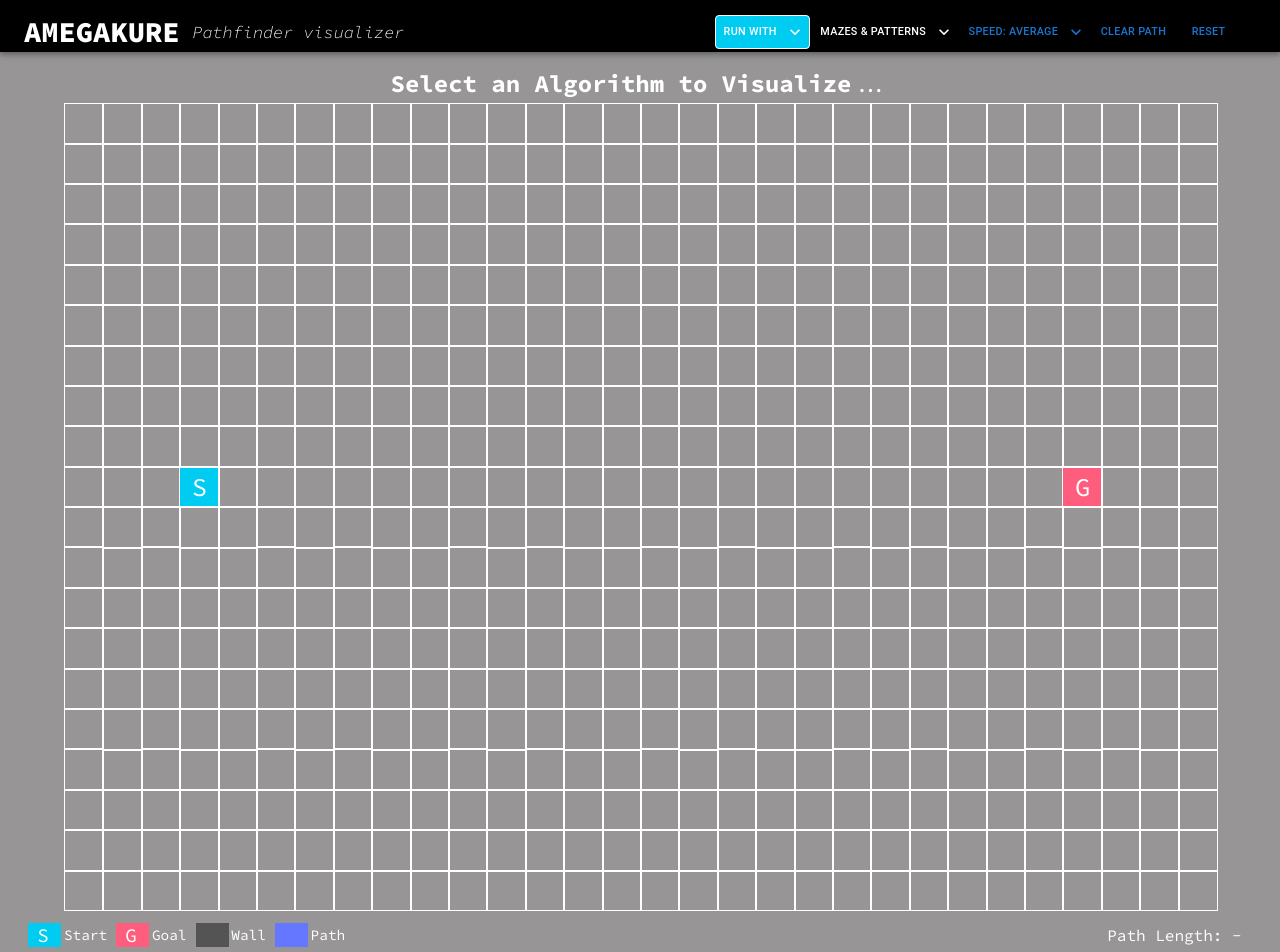
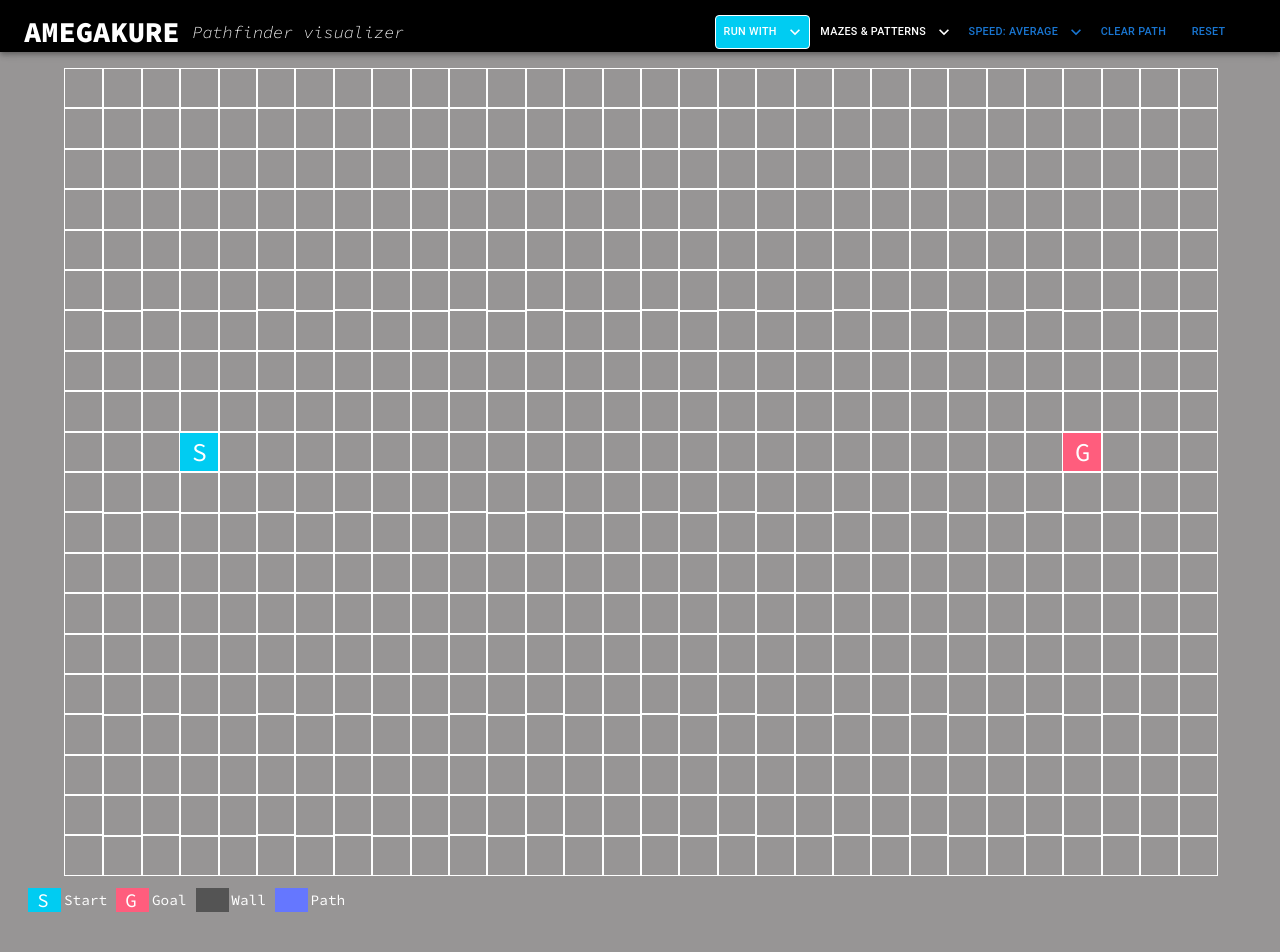
Before and after one commit to amegakure-studio/pathfinding-cairo, a React (Vite) app in the folder frontend/: page / in a window 1280 px wide. Shown: the top 952 px of the page. Built offline with nearby package versions, Linux system fonts and the light colour scheme.

Commit message:
remove select algo

```diff
--- a/frontend/src/Info&Stats/Info.jsx
+++ b/frontend/src/Info&Stats/Info.jsx
@@ -28,7 +28,7 @@ const Info = () => {
         })}
       </div>
       <div className="stats">
-        <span>Path Length: {pathfindingLength ? (pathfindingLength + 1) : "-"}</span>
+        {/* <span>Path Length: {pathfindingLength ? (pathfindingLength + 1) : "-"}</span> */}
       </div>
     </div>
   );
--- a/frontend/src/NavBar/NavBar.jsx
+++ b/frontend/src/NavBar/NavBar.jsx
@@ -253,8 +253,9 @@ const NavBar = () => {
         </Toolbar>
       </AppBar>
       <div className="algoDescription">
-        <h1>{description}</h1>
-        <h3>...{descriptions[description]}</h3>
+        {/* <h1>{description}</h1> */}
+        {/* <h3>...{descriptions[description]}</h3> */}
+        <h3></h3>
       </div>
     </div>
   );
```
